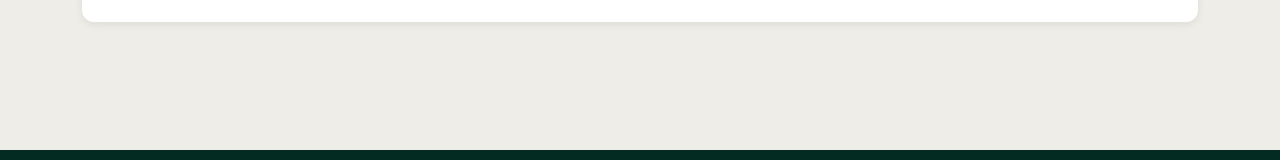
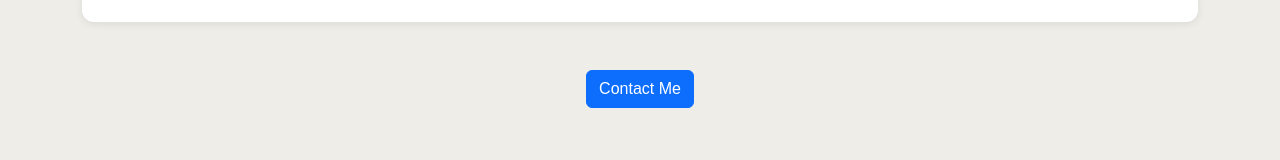
Before and after one commit to NoahDR17/vicky-malin-psychotherapy, a React (Create React App) app in the folder my-app/: page /services/walkandtalk in a window 1280 px wide. Shown: the part 1190-1350 px from the top of the page. Built offline with nearby package versions, Linux system fonts and the light colour scheme.

Commit message:
Add Contact Me button to Walk and Talk service page
Co-authored-by: NoahDR17 <109290184+NoahDR17@users.noreply.github.com>

```diff
--- a/my-app/src/components/WalkAndTalk.js
+++ b/my-app/src/components/WalkAndTalk.js
@@ -1,5 +1,5 @@
 import React from 'react';
-import { Container } from 'react-bootstrap';
+import { Container, Button } from 'react-bootstrap';
 import '../styles/WalkAndTalk.css';
 
 const WalkAndTalk = () => {
@@ -60,6 +60,13 @@ const WalkAndTalk = () => {
           <p className="text-center">This service is not currently available. Please check back soon for updates.</p>
         </div>
       </section>
+
+      {/* Contact Button */}
+      <section className="contact-call text-center mb-4">
+        <Button href="/contact" variant="primary">
+          Contact Me
+        </Button>
+      </section>
     </Container>
   );
 };
```
